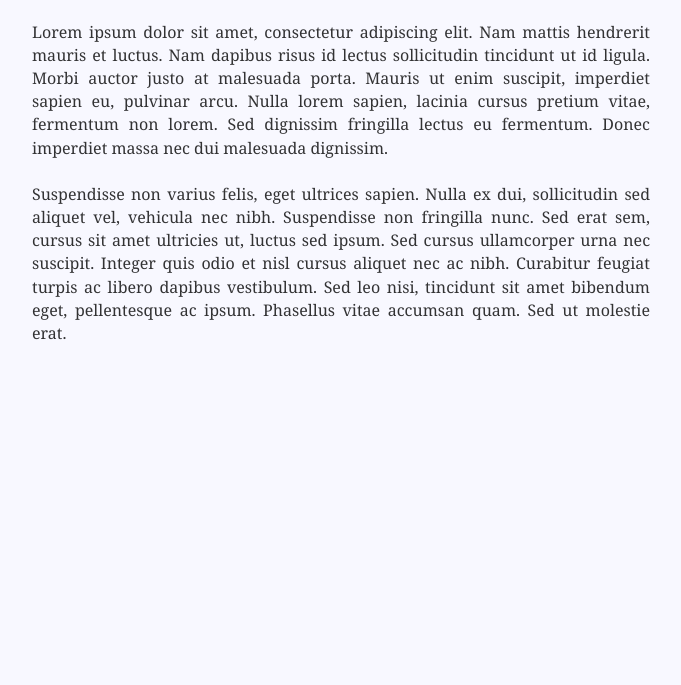
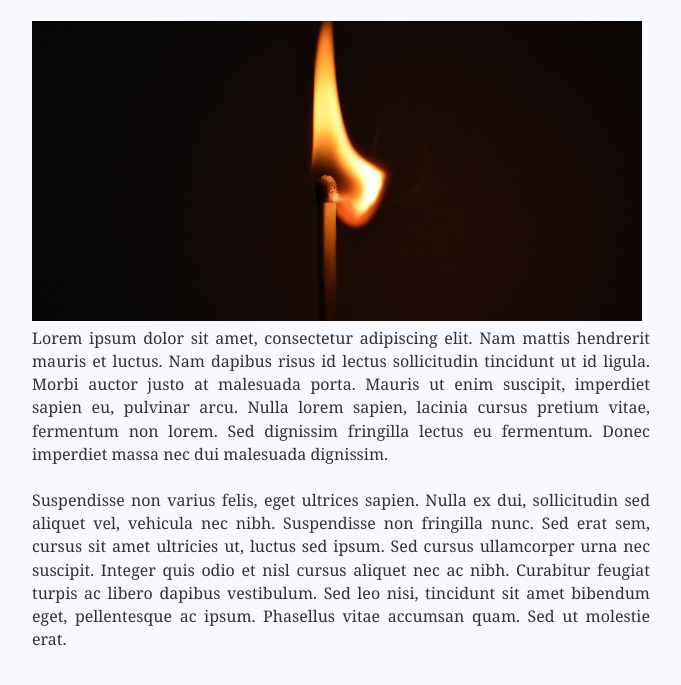
Before and after one commit to rajrajhans/gatsby-hello-world, a Gatsby site: page /about in a window 1280 px wide. Shown: the part 111-796 px from the top of the page, without its empty margins (299-980 px from the left). Built offline with nearby package versions, Linux system fonts and the light colour scheme; Gatsby itself is replaced by a stand-in of ours; some packages are replaced by stand-ins of ours.

Commit message:
Added image plugin

```diff
--- a/gatsby-config.js
+++ b/gatsby-config.js
@@ -39,6 +39,8 @@ module.exports = {
         icon: `src/images/icon.png`, // This path is relative to the root of the site.
       },
     },
-    'gatsby-plugin-offline'
+      'gatsby-plugin-offline',
+      'gatsby-transformer-sharp',
+      'gatsby-plugin-sharp'
   ],
 };
--- a/package.json
+++ b/package.json
@@ -15,11 +15,14 @@
   },
   "dependencies": {
     "gatsby": "^2.21.22",
+    "gatsby-image": "^2.4.3",
     "gatsby-plugin-manifest": "^2.4.3",
     "gatsby-plugin-offline": "^3.2.2",
+    "gatsby-plugin-sharp": "^2.6.3",
     "gatsby-plugin-typography": "^2.5.1",
     "gatsby-source-filesystem": "^2.3.1",
     "gatsby-transformer-remark": "^2.8.8",
+    "gatsby-transformer-sharp": "^2.5.2",
     "react": "^16.12.0",
     "react-dom": "^16.12.0",
     "react-typography": "^0.16.19",
--- a/src/components/layout.js
+++ b/src/components/layout.js
@@ -1,4 +1,4 @@
-import React, {Component} from 'react';
+import React from 'react';
 import {Link} from "gatsby"
 import {useStaticQuery, graphql} from "gatsby"
 
--- a/src/pages/about.js
+++ b/src/pages/about.js
@@ -1,10 +1,13 @@
-import React, {Component} from 'react';
+import React from 'react';
 import Layout from "../components/layout"
+import Img from "gatsby-image"
+import {graphql} from "gatsby";
 
-export default function About(){
+export default function About( {data} ){
     return(
         <Layout>
             <h1>About Page</h1>
+            <Img className={"image"} fixed={data.file.childImageSharp.fixed} alt={"some image"}/>
             <p style={{textAlign:"justify"}}>
                 Lorem ipsum dolor sit amet, consectetur adipiscing elit. Nam mattis hendrerit mauris et luctus. Nam dapibus risus id lectus sollicitudin tincidunt ut id ligula. Morbi auctor justo at malesuada porta. Mauris ut enim suscipit, imperdiet sapien eu, pulvinar arcu. Nulla lorem sapien, lacinia cursus pretium vitae, fermentum non lorem. Sed dignissim fringilla lectus eu fermentum. Donec imperdiet massa nec dui malesuada dignissim.
             </p>
@@ -14,3 +17,16 @@ export default function About(){
         </Layout>
     )
 };
+
+export const query = graphql`
+  query {
+    file(relativePath: { eq: "images/image1.jpeg" }) {
+      childImageSharp {
+        fixed(width: 610, height: 300) {
+          ...GatsbyImageSharpFixed
+        }
+      }
+    }
+  }
+
+`;
```
Also changed, not shown: src/images/image1.jpeg (added), src/images/image2.jpeg (added), src/images/image3.jpeg (added), 1 other file.
